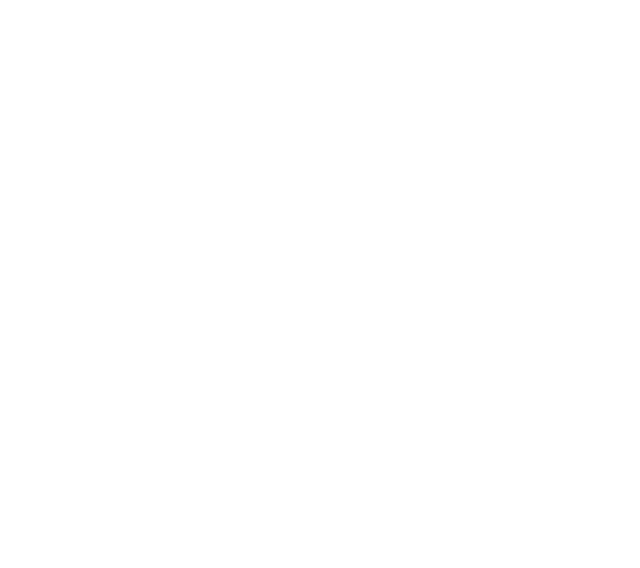
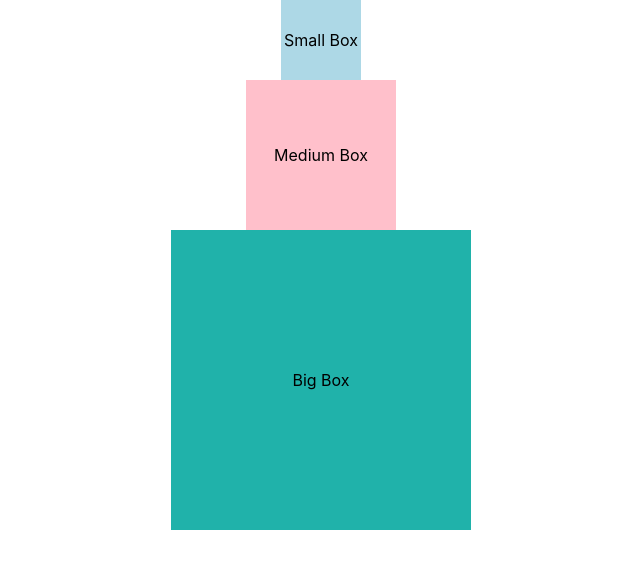
Before and after one commit to Createira/react-homework, a React (Create React App) app: page / in a window 1280 px wide. Shown: the top 568 px of the page, without its empty margins (319-959 px from the left). Built offline with nearby package versions, Linux system fonts and the light colour scheme.

Commit message:
feat: add solution to the task

```diff
--- a/src/App.js
+++ b/src/App.js
@@ -1,7 +1,28 @@
-import "./App.css";
+import Box from "./components/Boxes";
 
 function App() {
-  return <div className="App"></div>;
+  const boxesData = [
+    {
+      cssClass: "item-small",
+      label: "Small Box",
+    },
+    {
+      cssClass: "item-middle",
+      label: "Medium Box",
+    },
+    {
+      cssClass: "item-big",
+      label: "Big Box",
+    },
+  ];
+
+  return (
+    <div className="main">
+      <Box className={boxesData[0].cssClass} label={boxesData[0].label} />
+      <Box className={boxesData[1].cssClass} label={boxesData[1].label} />
+      <Box className={boxesData[2].cssClass} label={boxesData[2].label} />
+    </div>
+  );
 }
 
 export default App;
--- /dev/null
+++ b/src/components/Boxes.css
@@ -0,0 +1,33 @@
+.main {
+  height: 100vh;
+  display: flex;
+  flex-direction: column;
+  align-items: center;
+}
+
+.item-small {
+  width: 80px;
+  height: 80px;
+  background-color: lightblue;
+  display: flex;
+  align-items: center;
+  justify-content: center;
+}
+
+.item-middle {
+  width: 150px;
+  height: 150px;
+  background-color: pink;
+  display: flex;
+  align-items: center;
+  justify-content: center;
+}
+
+.item-big {
+  width: 300px;
+  height: 300px;
+  background-color: lightseagreen;
+  display: flex;
+  align-items: center;
+  justify-content: center;
+}
--- /dev/null
+++ b/src/components/Boxes.js
@@ -0,0 +1,8 @@
+import "./Boxes.css";
+
+function Box(props) {
+  console.log(props);
+  return <div className={props.className}>{props.label}</div>;
+}
+
+export default Box;
--- a/src/index.js
+++ b/src/index.js
@@ -1,5 +1,6 @@
 import React from "react";
 import ReactDOM from "react-dom/client";
+
 import "./index.css";
 import App from "./App";
 
```
